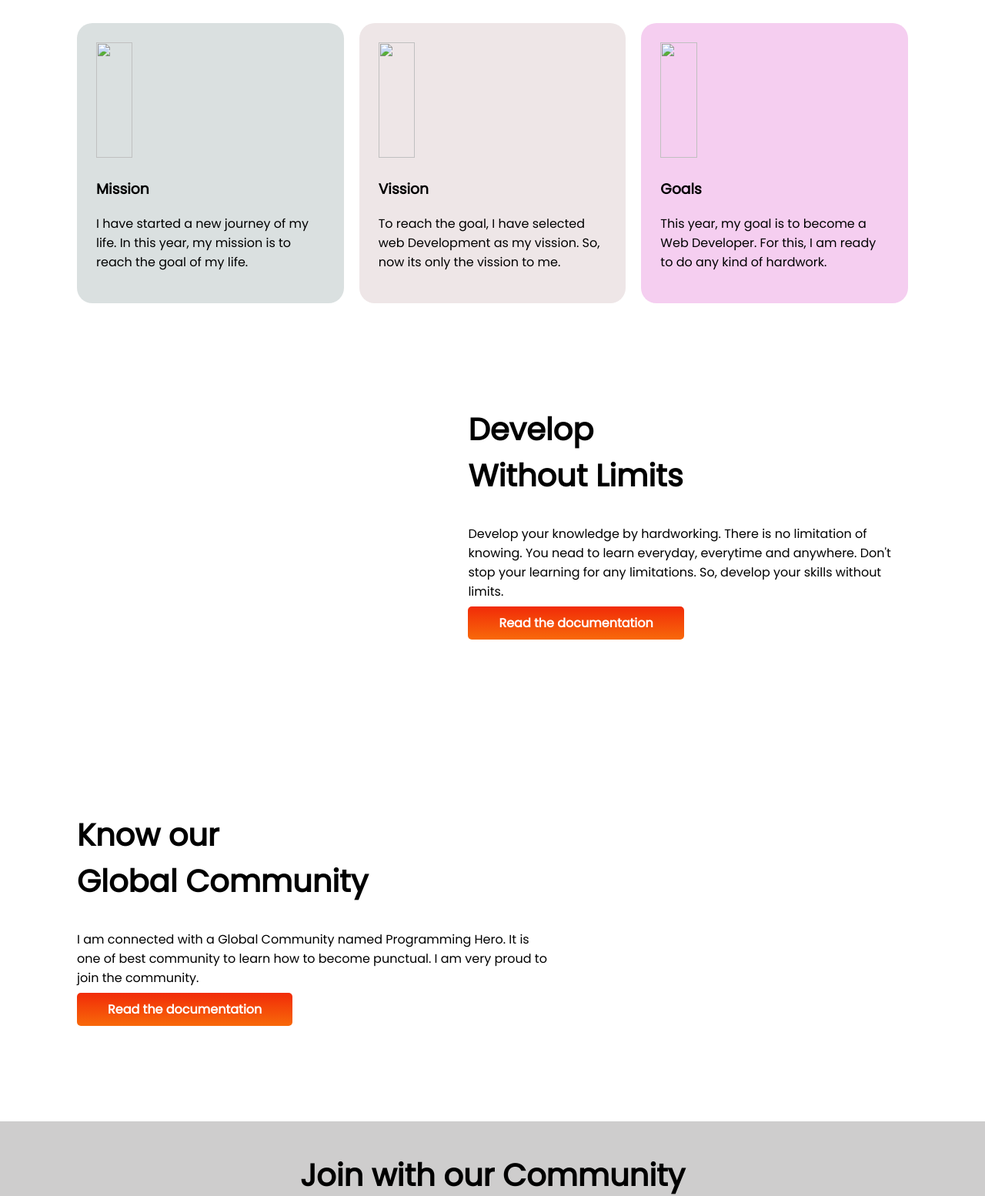
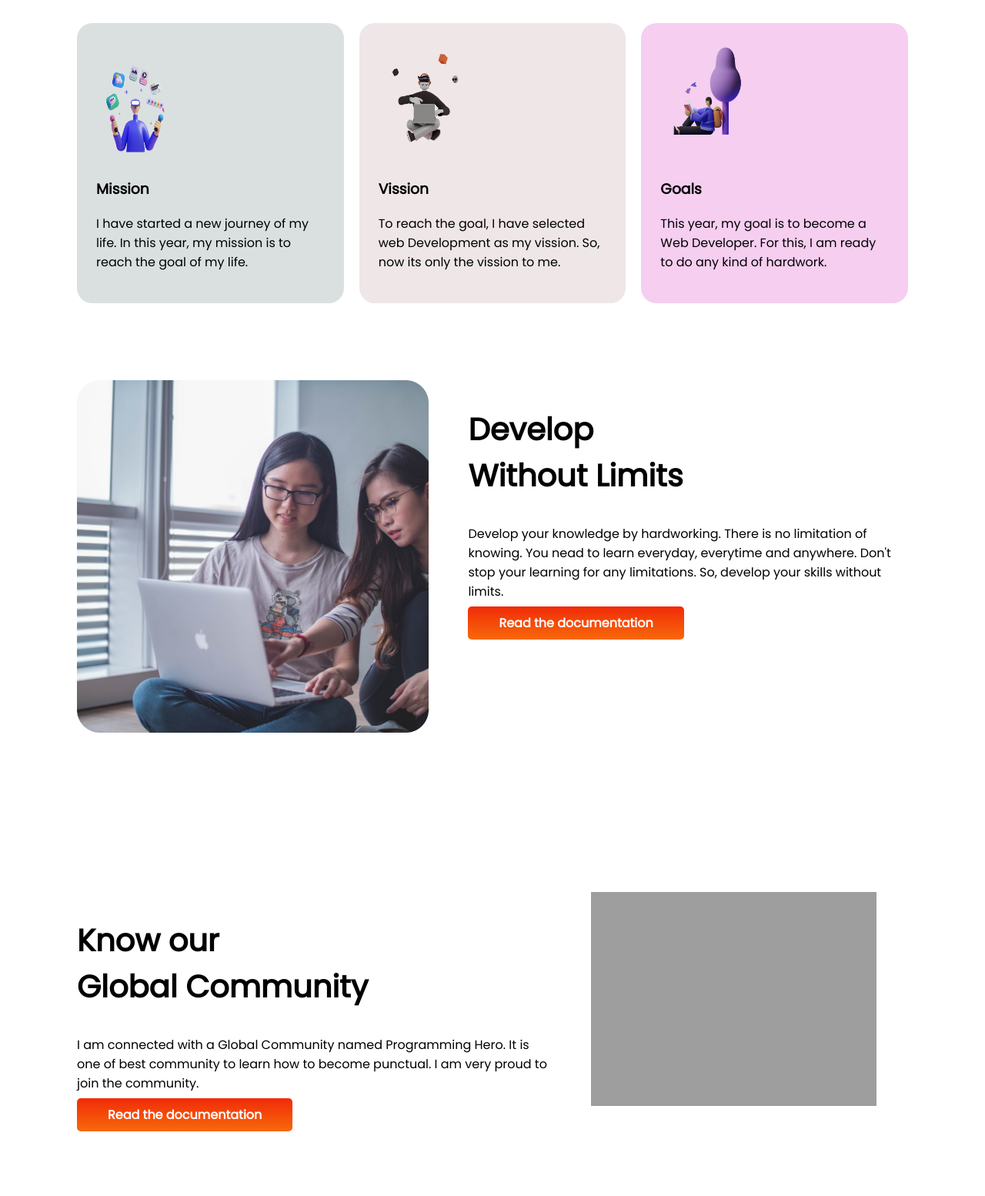
Before and after one commit to Biplob123121/assignment-mission-2022, a plain HTML site: page index.html in a window 1280 px wide. Shown: the part 745-2299 px from the top of the page at 77% size. Drawn offline with Linux system fonts and the light colour scheme; the site is published under a folder, as on GitHub Pages, so addresses that start at the root find nothing.

Commit message:
corection of image extraction

```diff
--- a/index.html
+++ b/index.html
@@ -28,24 +28,24 @@
             </div>
         </div>
          <div class="head-image">
-            <img src="/images/biplob.png" alt="">
+            <img src="./images/biplob.png" alt="">
         </div>
     </section>
     <section class="my-mission">
         <h2 class="mission-heading">My Mission in <span class="color-2020">2022</span> </h2>
         <div class="mission-class">
             <div class="mission">
-                <img class="mission-image" src="/images/mission.png" alt="">
+                <img class="mission-image" src="./images/mission.png" alt="">
                 <h3>Mission</h3>
                 <p>I have started a new journey of my life. In this year, my mission is to reach the goal of my life.</p>
             </div>
             <div class="vission">
-                <img class="mission-image" src="/images/vission.png" alt="">
+                <img class="mission-image" src="./images/vission.png" alt="">
                 <h3>Vission</h3>
                 <p>To reach the goal, I have selected web Development as my vission. So, now its only the vission to me.</p>
             </div>
             <div class="goal">
-                <img class="mission-image" src="/images/goal.png" alt="">
+                <img class="mission-image" src="./images/goal.png" alt="">
                 <h3>Goals</h3>
                 <p>This year, my goal is to become a Web Developer. For this, I am ready to do any kind of hardwork.</p>
             </div>
@@ -53,7 +53,7 @@
     </section>
     <section class="develop">
         <div class="develop-image">
-            <img src="/images/coding.png" alt="">
+            <img src="./images/coding.png" alt="">
         </div>
         <div class="develop-text">
             <h2>Develop <br>Without Limits</h2>
@@ -68,7 +68,7 @@
             <a class="link-button" target="_blank" href="https://www.facebook.com/biplob.barmon.3">Read the documentation</a>
         </div>
         <div class="global-community-image">
-            <img src="/images/project.png" alt="">
+            <img src="./images/project.png" alt="">
         </div>
     </section>
     <section class="join-community">
@@ -81,7 +81,7 @@
 
             </div>
             <div class="join-community-image">
-                <img src="/images/pHero.png" alt="">
+                <img src="./images/pHero.png" alt="">
             </div>
         </div>
     </section>
```
